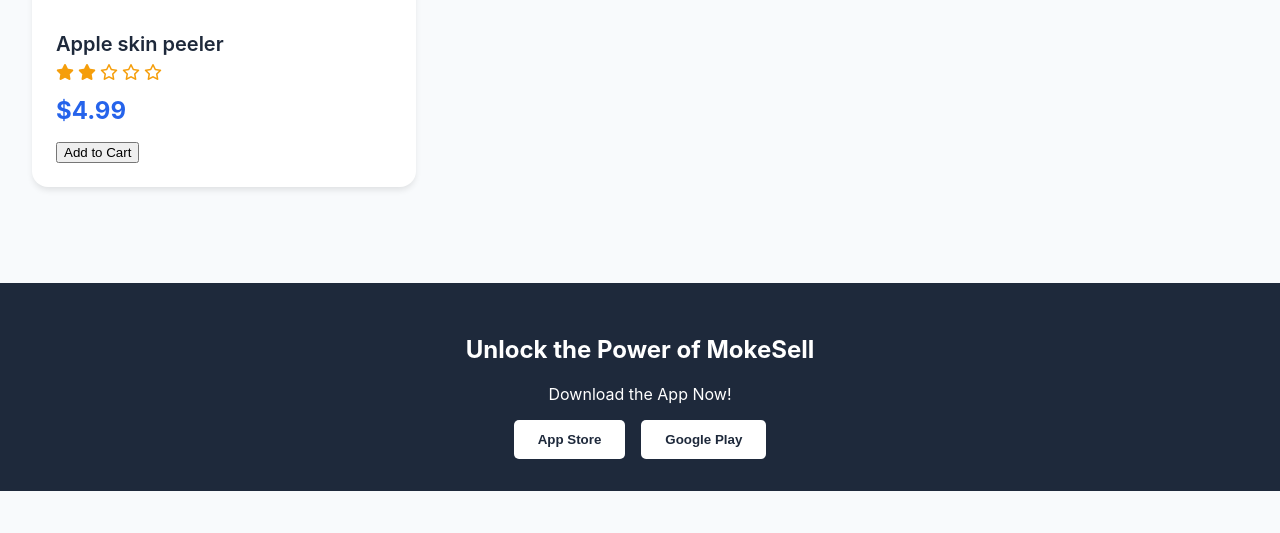
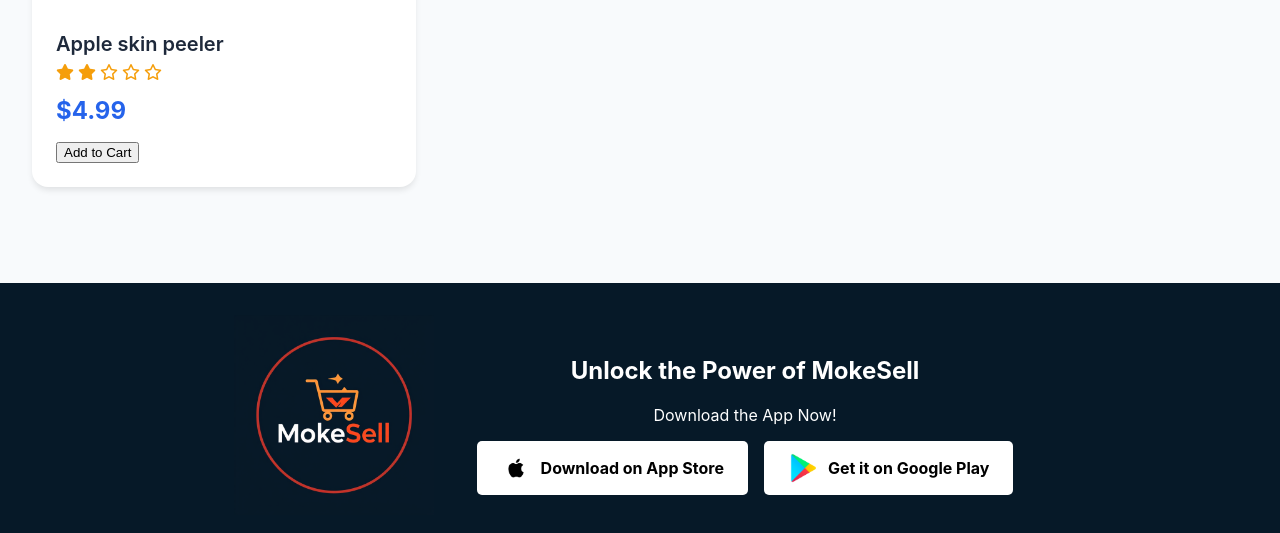
Before and after one commit to QiXiang1214/FED2024Asg2_P04_Team7, a plain HTML site: page html/home.html in a window 1280 px wide. Shown: the part 1771-2304 px from the top of the page. Before the commit the page ends 2262 px from the top, so only its background shows below. Drawn offline with Linux system fonts and the light colour scheme.

Commit message:
edit the buttom bar for home page and add the image for the google play and app store lastly edit the create ,html and javascreipt

```diff
--- a/html/home.html
+++ b/html/home.html
@@ -12,7 +12,7 @@
     <!-- Navbar -->
     <nav class="navbar">
         <div class="logo-nav">
-            <img width="80" height="80" src="../image/mslogo.png" alt="MokeSell Logo">
+            <img width="80" height="80" src="../image/mslogo.png" alt="MokeSell_Logo">
             <h1>MokeSell</h1>
         </div>
         <div class="nav-links">
@@ -150,12 +150,23 @@
     </div>
         <!-- Bottom Bar Footer -->
         <footer class="bottom-bar">
-            <div class="bottom-bar-content">
-                <h2>Unlock the Power of MokeSell</h2>
-                <p>Download the App Now!</p>
-                <div class="app-buttons">
-                    <button class="app-store">App Store</button>
-                    <button class="google-play">Google Play</button>
+            <div class="footer-content">
+                <div class="footer-logo">
+                    <img src="../image/mokesell-logo.jpeg" alt="MokeSell-bottom-Logo">
+                </div>
+                <div class="bottom-bar-text">
+                    <h2>Unlock the Power of MokeSell</h2>
+                    <p>Download the App Now!</p>
+                    <div class="app-buttons">
+                        <a href="https://www.apple.com/app-store/" target="_blank" class="app-store">
+                            <img width="30" height="30" src="../image/applestore.png" alt="App Store">
+                            <span>Download on App Store</span>
+                        </a>
+                        <a href="https://play.google.com/store" target="_blank" class="google-play">
+                            <img width="30" height="30" src="../image/googleplay.png" alt="Google Play">
+                            <span>Get it on Google Play</span>
+                        </a>
+                    </div>
                 </div>
             </div>
         </footer>
--- /dev/null
+++ b/script/create.js
@@ -0,0 +1,5 @@
+document.getElementById('listingForm').addEventListener('submit', function(event) {
+    event.preventDefault();
+    alert('Listing Created Successfully!');
+    this.reset();
+});
--- a/style/create.css
+++ b/style/create.css
@@ -115,6 +115,11 @@
     margin-top: 4rem;
   }
 
+  .bottom-bar-content h2{
+    align-items: center;
+    color:white;
+  }
+
   .app-buttons {
     display: flex;
     justify-content: center;
--- a/style/home.css
+++ b/style/home.css
@@ -5,6 +5,7 @@
   --accent: #f59e0b;
   --dark: #1e293b;
   --light: #f8fafc;
+  --darker:#061928;
 }
 
 body {
@@ -144,32 +145,67 @@ body {
   color: white;
 }
 
-/* Bottom Footer */
 .bottom-bar {
-  background: var(--dark);
-  color: rgb(255, 255, 255);
+  background: var(--darker);
+  color: white;
   padding: 2rem 1rem;
-  text-align: center;
-  margin-top: 4rem; /* Space between content and footer */
+  display: flex;
+  align-items: center;
+  justify-content: center;
+  gap: 10px; /* Reduce space between elements */
 }
 
-.footer-content h2 {
-  font-size: 1.2rem;
-  font-weight: bold;
+.footer-content {
+  display: flex;
+  align-items: center;
+  justify-content: space-between;
+  width: 65%; /* Reduce width to bring content closer */
 }
 
-.footer-content p {
-  font-size: 1rem;
-  margin-bottom: 1rem;
+.footer-logo {
+  display: flex;
+  align-items: center;
+}
+
+.footer-logo img {
+  width: 200px; /* Adjust size */
+  height: auto;
+  margin-right: 10px; /* Reduce margin */
+}
+
+.bottom-bar-text {
+  flex-grow: 1; /* Pushes the text towards the middle */
+  text-align: center;
 }
 
 .app-buttons {
   display: flex;
   justify-content: center;
-  gap: 1rem;
+  gap: 10px;
+  margin-top: 10px;
+}
+
+.app-buttons a {
+  display: flex;
+  align-items: center;
+  gap: 10px;
+  text-decoration: none;
+  color: rgb(0, 0, 0);
+  font-weight: bold;
+  font-size: 1rem;
+}
+
+.app-buttons a img {
+  display: inline-block;
+}
+
+.app-buttons a span {
+  display: inline-block;
+  vertical-align: middle;
 }
 
 .app-store, .google-play {
+  text-align: center;
   background: white;
   color: var(--dark);
   padding: 0.75rem 1.5rem;
@@ -178,6 +214,7 @@ body {
   transition: all 0.3s ease;
   border: none;
   font-weight: 600;
+  text-decoration: none;
 }
 
 .app-store:hover, .google-play:hover {
```
Also changed, not shown: html/create.html (+1 -8 lines), image/apple.jpg (added), image/applestore.png (added), image/googleplay.png (added).
